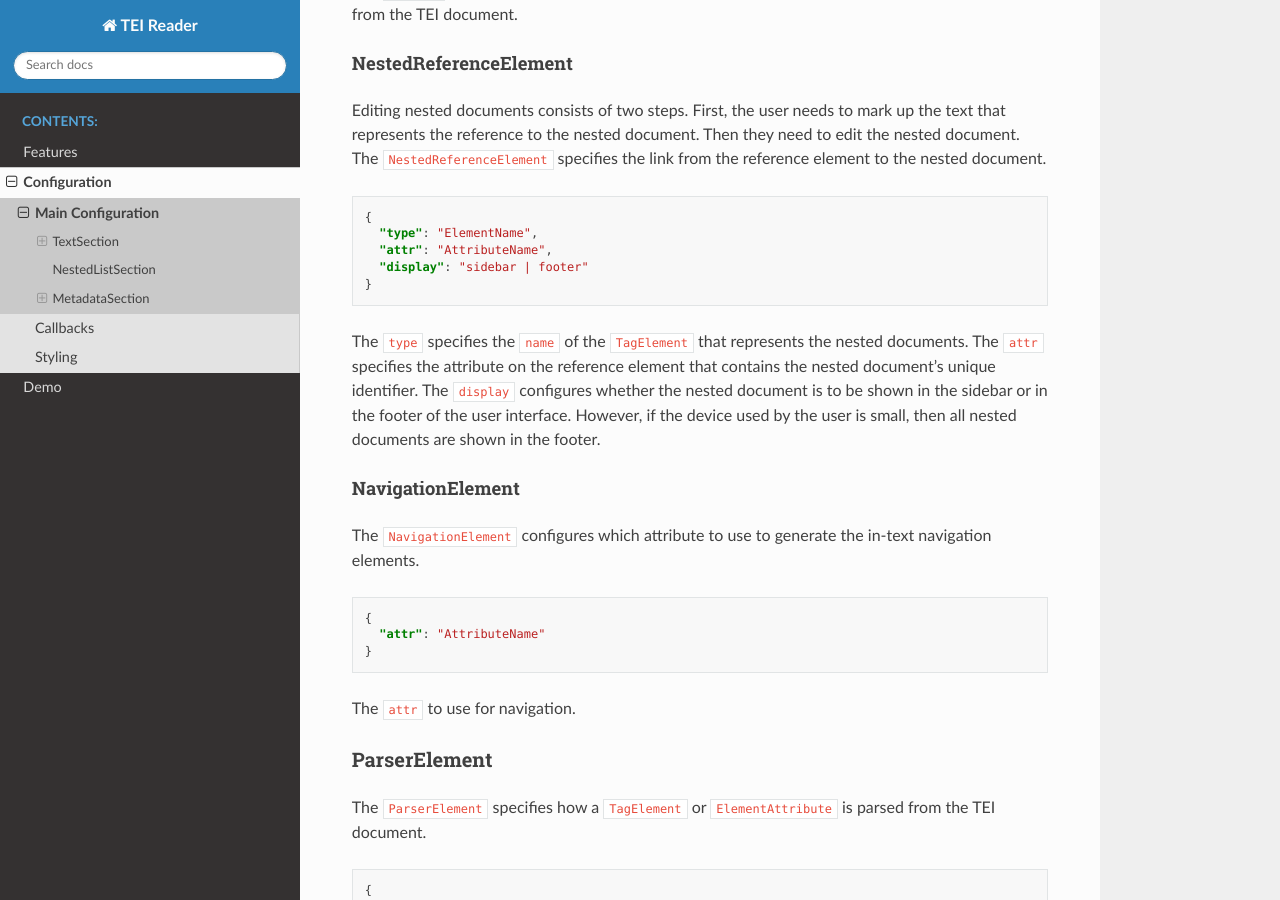
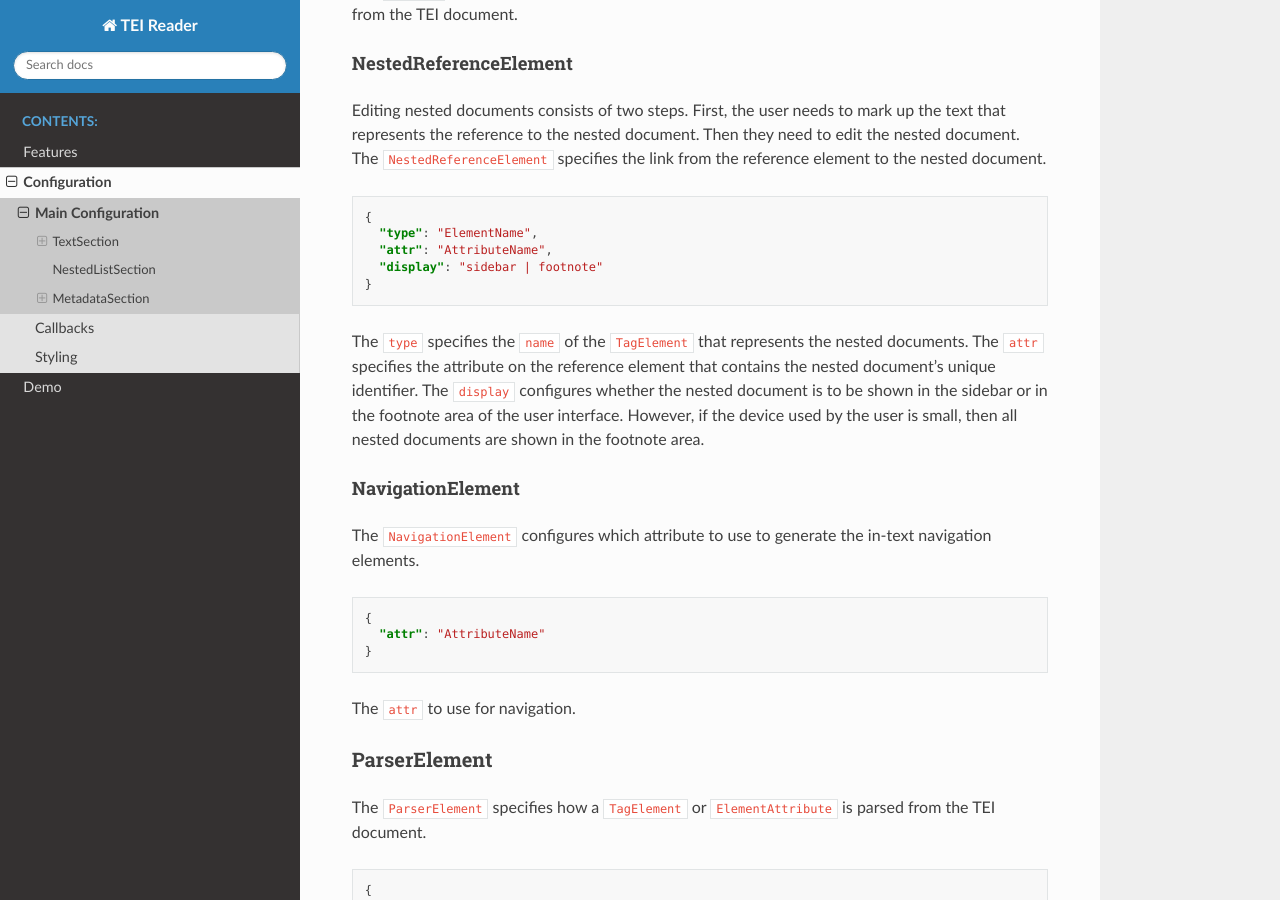
Before and after one commit to simple-digital-edition/tei-reader, a Sphinx documentation site: the page built from docs/source/configuration-data.rst, in a window 1280 px wide and 900 px high, scrolled down 2824 px. Built offline with Sphinx 7.4.7 and the Read the Docs theme 2.0.0, drawn with Linux system fonts in a browser that asks for light colours.

Commit message:
Documentation fixes

```diff
--- a/docs/source/configuration-data.rst
+++ b/docs/source/configuration-data.rst
@@ -140,13 +140,13 @@ from the reference element to the nested document.
   {
     "type": "ElementName",
     "attr": "AttributeName",
-    "display": "sidebar | footer"
+    "display": "sidebar | footnote"
   }
 
 The ``type`` specifies the ``name`` of the ``TagElement`` that represents the nested documents. The ``attr`` specifies
 the attribute on the reference element that contains the nested document's unique identifier. The ``display`` configures
-whether the nested document is to be shown in the sidebar or in the footer of the user interface. However, if the
-device used by the user is small, then all nested documents are shown in the footer.
+whether the nested document is to be shown in the sidebar or in the footnote area of the user interface. However, if the
+device used by the user is small, then all nested documents are shown in the footnote area.
 
 NavigationElement
 *****************
--- a/public/index.html
+++ b/public/index.html
@@ -317,7 +317,7 @@
                           "reference": {
                               "type": "choice",
                               "attr": "target",
-                              "display": "sidebar"
+                              "display": "footnote"
                           }
                       },
                       {
```
